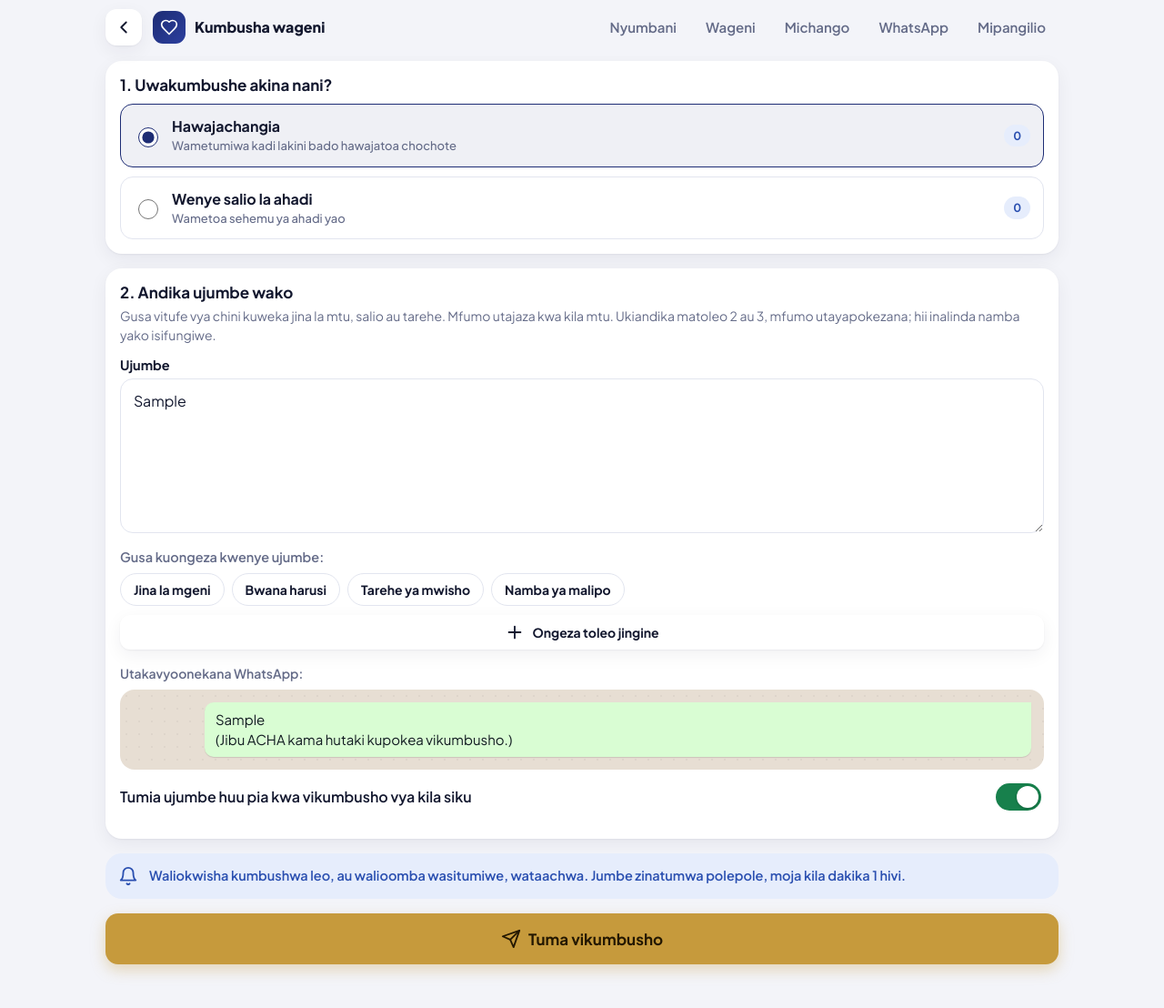
After one commit to Barackwilliam/card, a Django app: page /kumbusha/ in a window 1280 px wide. The commit adds this page. Shown: the whole page at 91% size. Run offline with Django 5.2, Linux system fonts and the light colour scheme; a user stored in the database is signed in; tables that the repository leaves empty hold one stand-in row (values such as "Sample post"); some web fonts are replaced.

Commit message:
Mtumiaji anaandika ujumbe wake wa vikumbusho, kadi na shukrani
- Ukurasa wa Kumbusha: chagua kundi (hawajachangia / wenye salio), andika ujumbe, tuma
- Mipangilio -> Ujumbe: hariri maandishi ya kadi, vikumbusho viwili na shukrani
- Vishika-nafasi kwa kugusa ({jina}, {salio}, {tarehe}...), matoleo kadhaa yanapokezana
- Onyesho la ujumbe kama kiputo cha WhatsApp
- Kinga: 'Jibu ACHA' inaongezwa kwenye vikumbusho kama haipo; vishika visivyojulikana vinakataliwa

Co-Authored-By: Claude Opus 5.5 <noreply@anthropic.com>
Claude-Session: https://claude.ai/code/session_01GFUFTGEB9Fuie8fYEHjTgy

```diff
--- a/michango/forms.py
+++ b/michango/forms.py
@@ -84,10 +84,27 @@ class HarusiForm(forms.ModelForm):
         widgets = {"tarehe_mwisho": forms.DateInput(attrs={"type": "date"}, format="%Y-%m-%d")}
 
 
+def _kagua_maandishi(maandishi, template):
+    from . import jumbe
+
+    mbaya = jumbe.vishika_visivyojulikana(maandishi, template)
+    if mbaya:
+        ruhusiwa = ", ".join("{" + v + "}" for v in jumbe.VISHIKA[template])
+        raise forms.ValidationError(
+            f"Hivi havijulikani: {', '.join('{' + m + '}' for m in mbaya)}. Unaweza kutumia: {ruhusiwa}."
+        )
+    if len(maandishi) > 3000:
+        raise forms.ValidationError("Ujumbe ni mrefu sana. Ufupishe.")
+    return maandishi.strip()
+
+
 class UjumbeForm(forms.ModelForm):
     class Meta:
         model = Harusi
-        fields = ["vikumbusho_vimewashwa", "vikumbusho_kwa_siku", "vikumbusho_jumla_max", "shukrani_zimewashwa"]
+        fields = [
+            "vikumbusho_vimewashwa", "vikumbusho_kwa_siku", "vikumbusho_jumla_max", "shukrani_zimewashwa",
+            "ujumbe_kadi", "ujumbe_kikumbusho", "ujumbe_salio", "ujumbe_shukrani",
+        ]
         labels = {
             "vikumbusho_vimewashwa": "Tuma vikumbusho kwa ambao hawajachangia",
             "vikumbusho_kwa_siku": "Mara ngapi kwa siku",
@@ -102,6 +119,35 @@ class UjumbeForm(forms.ModelForm):
             "vikumbusho_kwa_siku": forms.Select(choices=[(0, "Hapana"), (1, "Mara 1 (inashauriwa)"), (2, "Mara 2")]),
             "vikumbusho_jumla_max": forms.Select(choices=[(n, f"Mara {n}") for n in (1, 2, 3, 4, 5, 6)]),
         }
+
+    def clean_ujumbe_kadi(self):
+        return _kagua_maandishi(self.cleaned_data["ujumbe_kadi"], "kadi")
+
+    def clean_ujumbe_kikumbusho(self):
+        return _kagua_maandishi(self.cleaned_data["ujumbe_kikumbusho"], "kikumbusho")
+
+    def clean_ujumbe_salio(self):
+        return _kagua_maandishi(self.cleaned_data["ujumbe_salio"], "kikumbusho_salio")
+
+    def clean_ujumbe_shukrani(self):
+        return _kagua_maandishi(self.cleaned_data["ujumbe_shukrani"], "shukrani")
+
+
+class KumbushaForm(forms.Form):
+    KUNDI = [("hawajachangia", "Hawajachangia"), ("wana_salio", "Wenye salio la ahadi")]
+    kundi = forms.ChoiceField(choices=KUNDI, initial="hawajachangia", widget=forms.RadioSelect)
+    maandishi = forms.CharField(widget=forms.Textarea, required=True)
+    hifadhi = forms.BooleanField(required=False, initial=True)
+
+    def clean(self):
+        d = super().clean()
+        if d.get("maandishi") and d.get("kundi"):
+            template = "kikumbusho_salio" if d["kundi"] == "wana_salio" else "kikumbusho"
+            try:
+                d["maandishi"] = _kagua_maandishi(d["maandishi"], template)
+            except forms.ValidationError as e:
+                self.add_error("maandishi", e)
+        return d
 
 
 class KadiForm(forms.ModelForm):
--- a/michango/static/michango/app.css
+++ b/michango/static/michango/app.css
@@ -271,3 +271,16 @@ code { font-size: 13px; background: var(--surface-2); padding: 2px 6px; border-r
 .swatches input[type=color]::-webkit-color-swatch { border: 0; border-radius: 50%; }
 .swatches input[type=color]::-moz-color-swatch { border: 0; border-radius: 50%; }
 .trio div { padding: 10px 6px; }
+/* Mhariri wa ujumbe */
+.toleo-head { display: flex; justify-content: space-between; align-items: center; margin-bottom: 4px; }
+.toleo-head .label { margin: 0; }
+textarea { min-height: 140px; line-height: 1.5; resize: vertical; }
+.wa-chat { margin-top: 6px; padding: 14px; border-radius: 16px; background: #e7ded3; background-image: radial-gradient(rgb(0 0 0 / .04) 1px, transparent 1px); background-size: 14px 14px; }
+.wa-bubble { max-width: 92%; margin-left: auto; background: #d9fdd3; color: #111b21; padding: 8px 10px 8px 12px; border-radius: 10px 0 10px 10px; white-space: pre-wrap; font-size: 15px; line-height: 1.45; box-shadow: 0 1px 1px rgb(0 0 0 / .12); word-break: break-word; }
+@media (prefers-color-scheme: dark) { .wa-chat { background-color: #0b141a; } .wa-bubble { background: #005c4b; color: #e9edef; } }
+.kundi { display: flex; align-items: center; gap: 12px; padding: 12px 14px; border-radius: 14px; border: 1.5px solid var(--line); cursor: pointer; margin: 0; }
+.kundi input { width: 22px; height: 22px; accent-color: var(--primary); flex: none; }
+.kundi > span:nth-of-type(1) { flex: 1; min-width: 0; display: flex; flex-direction: column; }
+.kundi small { color: var(--muted); font-size: 13px; font-weight: 500; }
+.kundi:has(input:checked) { border-color: var(--primary); background: color-mix(in srgb, var(--primary) 7%, var(--surface)); }
+.field label.switch { display: flex; margin-bottom: 0; }
--- /dev/null
+++ b/michango/static/michango/mhariri.js
@@ -0,0 +1,68 @@
+// Mhariri wa ujumbe: matoleo kadhaa (yanatenganishwa na "---"), vitufe vya vishika-nafasi
+// na onyesho la ujumbe kama kiputo cha WhatsApp.
+(() => {
+  const mfanoEl = document.getElementById('mfano-vishika');
+  const MFANO = mfanoEl ? JSON.parse(mfanoEl.textContent) : {};
+  const ACHA = '(Jibu ACHA kama hutaki kupokea vikumbusho.)';
+  const gawa = (t) => (t || '').split(/^\s*-{3,}\s*$/m).map(s => s.trim()).filter(Boolean);
+  const jaza = (t) => t.replace(/\{(\w+)\}/g, (m, k) => (k in MFANO ? MFANO[k] : m));
+
+  function anzisha(el) {
+    const siri = el.querySelector('textarea[data-thamani]');
+    const orodha = el.querySelector('[data-matoleo]');
+    const kiputo = el.querySelector('[data-kiputo]');
+    const niKikumbusho = el.dataset.kikumbusho === '1';
+    let mwisho = null;
+
+    function sasisha() {
+      const maandishi = [...orodha.querySelectorAll('textarea')].map(t => t.value.trim()).filter(Boolean);
+      siri.value = maandishi.join('\n---\n');
+      const t = (mwisho && mwisho.value.trim()) || maandishi[0] || '';
+      let onyesho = jaza(t);
+      if (onyesho && niKikumbusho && !/acha/i.test(onyesho)) onyesho += '\n' + ACHA;
+      kiputo.textContent = onyesho || 'Andika ujumbe wako hapo juu...';
+      orodha.querySelectorAll('.toleo').forEach((d, i, all) => {
+        d.querySelector('.toleo-lbl').textContent = all.length > 1 ? `Toleo ${i + 1}` : 'Ujumbe';
+        d.querySelector('[data-ondoa]').hidden = all.length < 2;
+      });
+    }
+
+    function ongeza(text) {
+      const d = document.createElement('div');
+      d.className = 'toleo';
+      d.innerHTML = '<div class="toleo-head"><span class="toleo-lbl label"></span><button type="button" class="btn sm ghost danger" data-ondoa>Ondoa</button></div><textarea rows="6"></textarea>';
+      const ta = d.querySelector('textarea');
+      ta.value = text || '';
+      ta.addEventListener('focus', () => { mwisho = ta; sasisha(); });
+      ta.addEventListener('input', sasisha);
+      d.querySelector('[data-ondoa]').addEventListener('click', () => { d.remove(); if (mwisho === ta) mwisho = null; sasisha(); });
+      orodha.append(d);
+      return ta;
+    }
+
+    (gawa(siri.value).length ? gawa(siri.value) : ['']).forEach(ongeza);
+    siri.hidden = true;
+
+    el.querySelectorAll('[data-kishika]').forEach(b => b.addEventListener('click', () => {
+      const ta = mwisho || orodha.querySelector('textarea');
+      const k = `{${b.dataset.kishika}}`;
+      const [s, e] = [ta.selectionStart ?? ta.value.length, ta.selectionEnd ?? ta.value.length];
+      ta.value = ta.value.slice(0, s) + k + ta.value.slice(e);
+      ta.focus();
+      ta.selectionStart = ta.selectionEnd = s + k.length;
+      mwisho = ta;
+      sasisha();
+    }));
+    el.querySelector('[data-ongeza]')?.addEventListener('click', () => { const ta = ongeza(''); ta.focus(); mwisho = ta; sasisha(); });
+    el.querySelector('[data-rudisha]')?.addEventListener('click', (e) => {
+      orodha.innerHTML = '';
+      ongeza(e.currentTarget.dataset.rudisha);
+      mwisho = null;
+      sasisha();
+    });
+    sasisha();
+    el.mhariri = { weka(text) { orodha.innerHTML = ''; (gawa(text).length ? gawa(text) : ['']).forEach(ongeza); mwisho = null; sasisha(); } };
+  }
+
+  document.querySelectorAll('.mhariri').forEach(anzisha);
+})();
--- /dev/null
+++ b/michango/templates/michango/_mhariri.html
@@ -0,0 +1,19 @@
+{% load michango_extras %}{# Mhariri wa ujumbe. Vigezo: jina, thamani, vishika (orodha), kikumbusho (bool), mfano_wa_kawaida #}
+<div class="mhariri" data-kikumbusho="{% if kikumbusho %}1{% else %}0{% endif %}" {% if id %}id="{{ id }}"{% endif %}>
+  <textarea name="{{ jina }}" data-thamani rows="6" aria-label="Ujumbe">{{ thamani }}</textarea>
+  <div data-matoleo class="form" style="gap:12px"></div>
+  <div class="field" style="margin-top:10px">
+    <span class="label small muted" style="font-weight:600">Gusa kuongeza kwenye ujumbe:</span>
+    <div class="quick" style="justify-content:flex-start">
+      {% for k in vishika %}<button type="button" data-kishika="{{ k }}">{{ maelezo_vishika|pata:k }}</button>{% endfor %}
+    </div>
+  </div>
+  <div class="btn-row" style="margin-top:10px">
+    <button type="button" class="btn sm" data-ongeza><svg class="ico"><use href="#i-plus"/></svg>Ongeza toleo jingine</button>
+    {% if mfano_wa_kawaida %}<button type="button" class="btn sm ghost" data-rudisha="{{ mfano_wa_kawaida }}">Tumia mfano</button>{% endif %}
+  </div>
+  <div class="wa-preview" style="margin-top:14px">
+    <span class="small muted" style="font-weight:600">Utakavyoonekana WhatsApp:</span>
+    <div class="wa-chat"><div class="wa-bubble" data-kiputo></div></div>
+  </div>
+</div>
--- a/michango/templates/michango/dashibodi.html
+++ b/michango/templates/michango/dashibodi.html
@@ -15,9 +15,7 @@
 <section class="actions" aria-label="Vitendo vya haraka">
   <a class="action gold" href="{% url 'mchango_mpya' %}"><span class="circle"><svg class="ico"><use href="#i-plus"/></svg></span>Ingiza mchango</a>
   <a class="action" href="{% url 'wageni' %}?hali=hawajatumiwa&chagua=1"><span class="circle"><svg class="ico"><use href="#i-send"/></svg></span>Tuma kadi</a>
-  <form method="post" action="{% url 'tuma_vikumbusho' %}" style="display:contents">{% csrf_token %}
-    <button class="action" data-thibitisha="Bofya tena kuthibitisha"><span class="circle"><svg class="ico"><use href="#i-bell"/></svg></span>Kumbusha wote</button>
-  </form>
+  <a class="action" href="{% url 'kumbusha' %}"><span class="circle"><svg class="ico"><use href="#i-bell"/></svg></span>Kumbusha</a>
   <a class="action" href="{% url 'mgeni_mpya' %}"><span class="circle"><svg class="ico"><use href="#i-users"/></svg></span>Ongeza mgeni</a>
 </section>
 
--- /dev/null
+++ b/michango/templates/michango/kumbusha.html
@@ -0,0 +1,49 @@
+{% extends "michango/base.html" %}
+{% load static michango_extras %}
+{% block title %}Kumbusha{% endblock %}
+{% block back %}<a class="back" href="{% url 'dashibodi' %}" aria-label="Rudi"><svg class="ico"><use href="#i-back"/></svg></a>{% endblock %}
+{% block brand %}Kumbusha wageni{% endblock %}
+{% block content %}
+{% if backend == "cloud" %}
+<div class="notice"><svg class="ico"><use href="#i-alert"/></svg><span>Mfumo unatumia WhatsApp ya Meta yenye ujumbe uliokwisha idhinishwa, kwa hiyo maandishi yako hayatatumika.</span></div>
+{% endif %}
+
+<form method="post" class="form" id="fomu-kumbusha">{% csrf_token %}
+  <section class="card">
+    <h2 style="margin-bottom:10px">1. Uwakumbushe akina nani?</h2>
+    <div class="form" style="gap:10px">
+      {% for v, l in form.fields.kundi.choices %}
+      <label class="kundi">
+        <input type="radio" name="kundi" value="{{ v }}" {% if kundi == v %}checked{% endif %}>
+        <span><b>{{ l }}</b><small>{% if v == "hawajachangia" %}Wametumiwa kadi lakini bado hawajatoa chochote{% else %}Wametoa sehemu ya ahadi yao{% endif %}</small></span>
+        <span class="chip c-info">{{ idadi|pata:v }}</span>
+      </label>
+      {% endfor %}
+    </div>
+  </section>
+
+  <section class="card">
+    <h2 style="margin-bottom:4px">2. Andika ujumbe wako</h2>
+    <p class="muted small" style="margin-bottom:12px">Gusa vitufe vya chini kuweka jina la mtu, salio au tarehe. Mfumo utajaza kwa kila mtu. Ukiandika matoleo 2 au 3, mfumo utayapokezana; hii inalinda namba yako isifungiwe.</p>
+    {{ form.maandishi.errors }}
+    {% with v=kundi %}
+    {% include "michango/_mhariri.html" with id="mhariri" jina="maandishi" thamani=form.maandishi.value vishika=vishika_vya_kundi|pata:v kikumbusho=True %}
+    {% endwith %}
+    <label class="switch"><span>Tumia ujumbe huu pia kwa vikumbusho vya kila siku</span><input type="checkbox" name="hifadhi" checked></label>
+  </section>
+
+  <div class="notice info"><svg class="ico"><use href="#i-bell"/></svg><span>Waliokwisha kumbushwa leo, au walioomba wasitumiwe, wataachwa. Jumbe zinatumwa polepole, moja kila dakika 1 hivi.</span></div>
+  <button class="btn gold block" style="min-height:56px;font-size:17px" data-thibitisha="Gusa tena kutuma"><svg class="ico"><use href="#i-send"/></svg>Tuma vikumbusho</button>
+</form>
+{{ mfano|json_script:"mfano-vishika" }}
+{% endblock %}
+
+{% block scripts %}
+<script src="{% static 'michango/mhariri.js' %}"></script>
+<script>
+  // Kubadili kundi kunabadili ujumbe na vitufe vya vishika-nafasi (bila kupakia ukurasa upya)
+  document.querySelectorAll('input[name=kundi]').forEach(r => r.addEventListener('change', () => {
+    const u = new URL(location.href); u.searchParams.set('kundi', r.value); location.href = u;
+  }));
+</script>
+{% endblock %}
--- a/michango/templatetags/michango_extras.py
+++ b/michango/templatetags/michango_extras.py
@@ -25,3 +25,12 @@ def asilimia(a, b):
         return max(0, min(100, round(100 * float(a) / float(b))))
     except (TypeError, ValueError, ZeroDivisionError):
         return 0
+
+
+@register.filter
+def pata(d, k):
+    """Chukua thamani kutoka dict: {{ dict|pata:key }}"""
+    try:
+        return d.get(k, "")
+    except AttributeError:
+        return ""
--- a/michango/urls.py
+++ b/michango/urls.py
@@ -15,6 +15,7 @@ urlpatterns = [
     path("michango/mpya/", views.mchango_mpya, name="mchango_mpya"),
     path("michango/<int:pk>/futa/", views.mchango_futa, name="mchango_futa"),
     path("vikumbusho/tuma/", views.tuma_vikumbusho_sasa, name="tuma_vikumbusho"),
+    path("kumbusha/", views.kumbusha, name="kumbusha"),
     path("whatsapp/", views.whatsapp_hali, name="whatsapp"),
     path("mipangilio/", views.mipangilio, name="mipangilio"),
     path("cron/vikumbusho/", views.cron_vikumbusho, name="cron_vikumbusho"),
--- a/michango/views.py
+++ b/michango/views.py
@@ -15,9 +15,11 @@ from django.utils import timezone
 from django.views.decorators.csrf import csrf_exempt
 from django.views.decorators.http import require_POST
 
-from . import huduma, whatsapp
+from . import huduma, jumbe, whatsapp
 from .anzisha import anzisha_harusi, mahali_pa_picha
-from .forms import AnzishaForm, HarusiForm, IngizaForm, KadiForm, MchangoForm, MgeniForm, PichaYaKadiForm, UjumbeForm
+from .forms import (
+    AnzishaForm, HarusiForm, IngizaForm, KadiForm, KumbushaForm, MchangoForm, MgeniForm, PichaYaKadiForm, UjumbeForm,
+)
 from .ingiza import ingiza_csv
 from .kadi import tengeneza_kadi
 from .models import Harusi, Mchango, Mgeni, Ujumbe, WhatsAppHali, safisha_simu
@@ -359,6 +361,56 @@ def tuma_vikumbusho_sasa(request, harusi):
     return redirect("dashibodi")
 
 
+def _mfano_wa_vishika(harusi):
+    """Thamani za mfano za kuonyesha ujumbe utakavyoonekana (onyesho la WhatsApp)."""
+    jina = harusi.wageni.order_by("-pk").values_list("jina", flat=True).first() or "Neema Mollel"
+    return {
+        "jina": jina, "bwana_harusi": harusi.mwenye_harusi, "tarehe": huduma.tarehe(harusi.tarehe_mwisho),
+        "malipo": harusi.maelekezo_malipo, "salio": "60,000", "ametoa": "40,000", "kiasi": "50,000", "jumla": "90,000",
+    }
+
+
+@harusi_au_setup
+def kumbusha(request, harusi):
+    """Andika ujumbe wa kikumbusho na uutume kwa kundi la wageni."""
+    kundi = request.POST.get("kundi") or request.GET.get("kundi") or "hawajachangia"
+    if kundi not in dict(KumbushaForm.KUNDI):
+        kundi = "hawajachangia"
+    hifadhiwa = {"hawajachangia": harusi.ujumbe_kikumbusho, "wana_salio": harusi.ujumbe_salio}
+    mifano = {"hawajachangia": jumbe.MFANO["kikumbusho"], "wana_salio": jumbe.MFANO["kikumbusho_salio"]}
+    if request.method == "POST":
+        form = KumbushaForm(request.POST)
+        if form.is_valid():
+            d = form.cleaned_data
+            if d["hifadhi"]:
+                setattr(harusi, "ujumbe_salio" if d["kundi"] == "wana_salio" else "ujumbe_kikumbusho", d["maandishi"])
+                harusi.save(update_fields=["ujumbe_salio", "ujumbe_kikumbusho"])
+            res = huduma.tuma_vikumbusho(harusi, kundi=d["kundi"], maandishi=d["maandishi"], ruhusu_nje_ya_saa=True)
+            if res.sababu:
+                messages.warning(request, f"Hakuna kikumbusho kilichotumwa: {res.sababu}")
+                return redirect(reverse("kumbusha") + f"?kundi={d['kundi']}")
+            if res.vimetumwa:
+                saa = timezone.localtime().hour
+                lini = " Vitaanza kutumwa saa 2 asubuhi." if not (huduma.SAA_YA_KUANZA <= saa < huduma.SAA_YA_MWISHO) else ""
+                messages.success(request, f"Vikumbusho {res.vimetumwa} vimeandaliwa na vinatumwa polepole.{lini}")
+            if res.vimerukwa:
+                messages.info(request, f"Watu {res.vimerukwa} wamerukwa kwa sababu tayari wamekumbushwa leo au wamefikia kikomo.")
+            if not res.vimetumwa and not res.vimerukwa:
+                messages.info(request, "Hakuna mtu wa kukumbusha kwenye kundi hili kwa sasa.")
+            return redirect("whatsapp" if whatsapp.backend() == "baileys" else "dashibodi")
+    else:
+        form = KumbushaForm(initial={"kundi": kundi, "maandishi": hifadhiwa[kundi] or mifano[kundi]})
+    idadi = {k: huduma.wanaostahili(harusi, k).count() for k, _ in KumbushaForm.KUNDI}
+    return render(
+        request,
+        "michango/kumbusha.html",
+        {"harusi": harusi, "form": form, "kundi": kundi, "idadi": idadi, "backend": whatsapp.backend(),
+         "maandishi_ya_kundi": {k: hifadhiwa[k] or mifano[k] for k in hifadhiwa},
+         "vishika_vya_kundi": {"hawajachangia": jumbe.VISHIKA["kikumbusho"], "wana_salio": jumbe.VISHIKA["kikumbusho_salio"]},
+         "maelezo_vishika": jumbe.MAELEZO_YA_VISHIKA, "mfano": _mfano_wa_vishika(harusi)},
+    )
+
+
 @harusi_au_setup
 def mipangilio(request, harusi):
     """Mipangilio yote kwa lugha rahisi: harusi, muonekano wa kadi, ujumbe."""
@@ -395,7 +447,15 @@ def mipangilio(request, harusi):
         "michango/mipangilio.html",
         {"harusi": harusi, "sehemu": sehemu, "forms": forms_, "picha_form": picha_form,
          "fonti": [{"faili": f, "jina": j, "css": c} for f, j, c in Harusi.FONTI_ZOTE], "jina_mfano": mfano,
-         "rangi": ["#0d1b4d", "#13235e", "#1f2f7a", "#7a5a12", "#b8892b", "#000000", "#ffffff", "#8b1e3f"]},
+         "rangi": ["#0d1b4d", "#13235e", "#1f2f7a", "#7a5a12", "#b8892b", "#000000", "#ffffff", "#8b1e3f"],
+         "backend": whatsapp.backend(), "mfano": _mfano_wa_vishika(harusi), "maelezo_vishika": jumbe.MAELEZO_YA_VISHIKA,
+         "sehemu_za_ujumbe": [
+             {"jina": "ujumbe_kadi", "kichwa": "Ujumbe unaoambatana na kadi", "template": "kadi", "kikumbusho": False},
+             {"jina": "ujumbe_kikumbusho", "kichwa": "Kikumbusho: hawajachangia", "template": "kikumbusho", "kikumbusho": True},
+             {"jina": "ujumbe_salio", "kichwa": "Kikumbusho: wenye salio la ahadi", "template": "kikumbusho_salio", "kikumbusho": True},
+             {"jina": "ujumbe_shukrani", "kichwa": "Shukrani mtu akichangia", "template": "shukrani", "kikumbusho": False},
+         ],
+         "vishika": jumbe.VISHIKA, "mifano_ya_ujumbe": jumbe.MFANO},
     )
 
 
```
Also changed, not shown: michango/huduma.py (+35 -7 lines), michango/jumbe.py (+60 -2 lines), michango/models.py (+7 -0 lines), michango/templates/michango/mipangilio.html (+33 -9 lines), michango/tests.py (+73 -0 lines), michango/migrations/0004_ujumbe_wa_mtumiaji.py (added).
